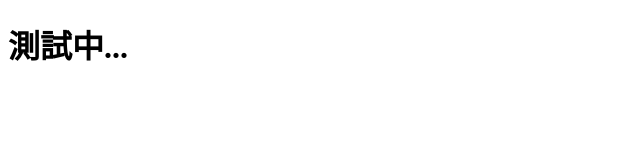
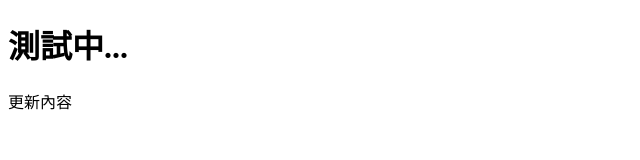
Before and after one commit to tanukili/github-test, a plain HTML site: page index.html in a window 1280 px wide. Shown: the whole page, without its empty margins (0-640 px from the left). Drawn offline with Linux system fonts and the light colour scheme.

Commit message:
更新內容

```diff
--- a/index.html
+++ b/index.html
@@ -8,5 +8,6 @@
 </head>
 <body>
     <h1>測試中...</h1>
+    <p>更新內容</p>
 </body>
 </html>
```
